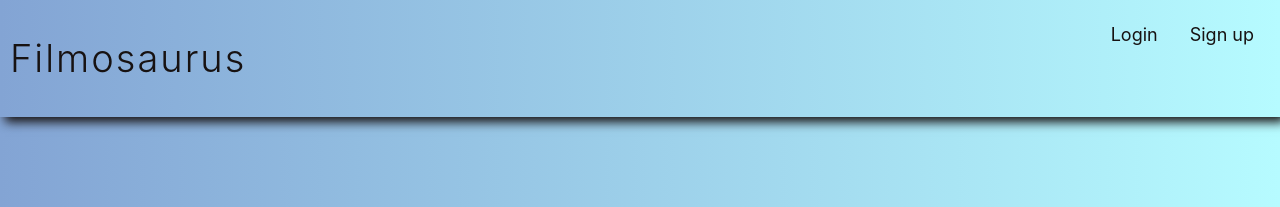
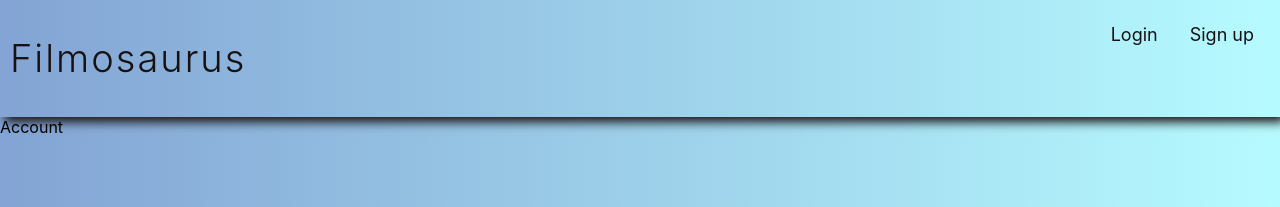
Before and after one commit to romainh3nry/filmosaurus-v3-frontend, a React (Create React App) app: page /account in a window 1280 px wide. Shown: the top 207 px of the page. Built offline with nearby package versions, Linux system fonts and the light colour scheme.

Commit message:
add tsx file and route for account page

```diff
--- /dev/null
+++ b/src/code/Account/index.tsx
@@ -0,0 +1,5 @@
+export const Account = () => {
+    return (
+        <div>Account</div>
+    )
+};
--- a/src/code/App.tsx
+++ b/src/code/App.tsx
@@ -7,6 +7,7 @@ import { Register } from './Register';
 import { useCookies } from 'react-cookie';
 import { LogOut } from './LogOut';
 import { Login } from './Login';
+import { Account } from './Account';
 
 
 const API_BASE = 'https://filmosaurus-api.net/api/v1'
@@ -37,6 +38,7 @@ const App = () => {
       <Route path="accounts/register" element={<Register API_BASE={API_BASE} getToken={setToken} />} />
       <Route path="accounts/logout" element={<LogOut removeCookie={removeCookie} setToken={setToken} />} />
       <Route path="accounts/login" element={<Login getToken={setToken} API_BASE={API_BASE} />} />
+      <Route path="account/" element={<Account />}/>
     </Routes>
     </>
   );
--- a/src/code/Header/index.tsx
+++ b/src/code/Header/index.tsx
@@ -22,7 +22,7 @@ export const Header = ({title, isAthenticated}: HeaderProps) => {
                     ? (
                         <>
                         <Li><A to="accounts/logout">Logout</A></Li>
-                        <Li><A to="#">Account</A></Li>
+                        <Li><A to="account/">Account</A></Li>
                         </>
                     )
                     : (
--- a/src/code/Movie/DetailMovie.tsx
+++ b/src/code/Movie/DetailMovie.tsx
@@ -1,4 +1,3 @@
-import styled from 'styled-components';
 import {Spinner} from "../Loader"
 import { Container, Col, TitleSizeThree, Item, Hr, CenterDiv, Icon } from '../Style';
 
```
